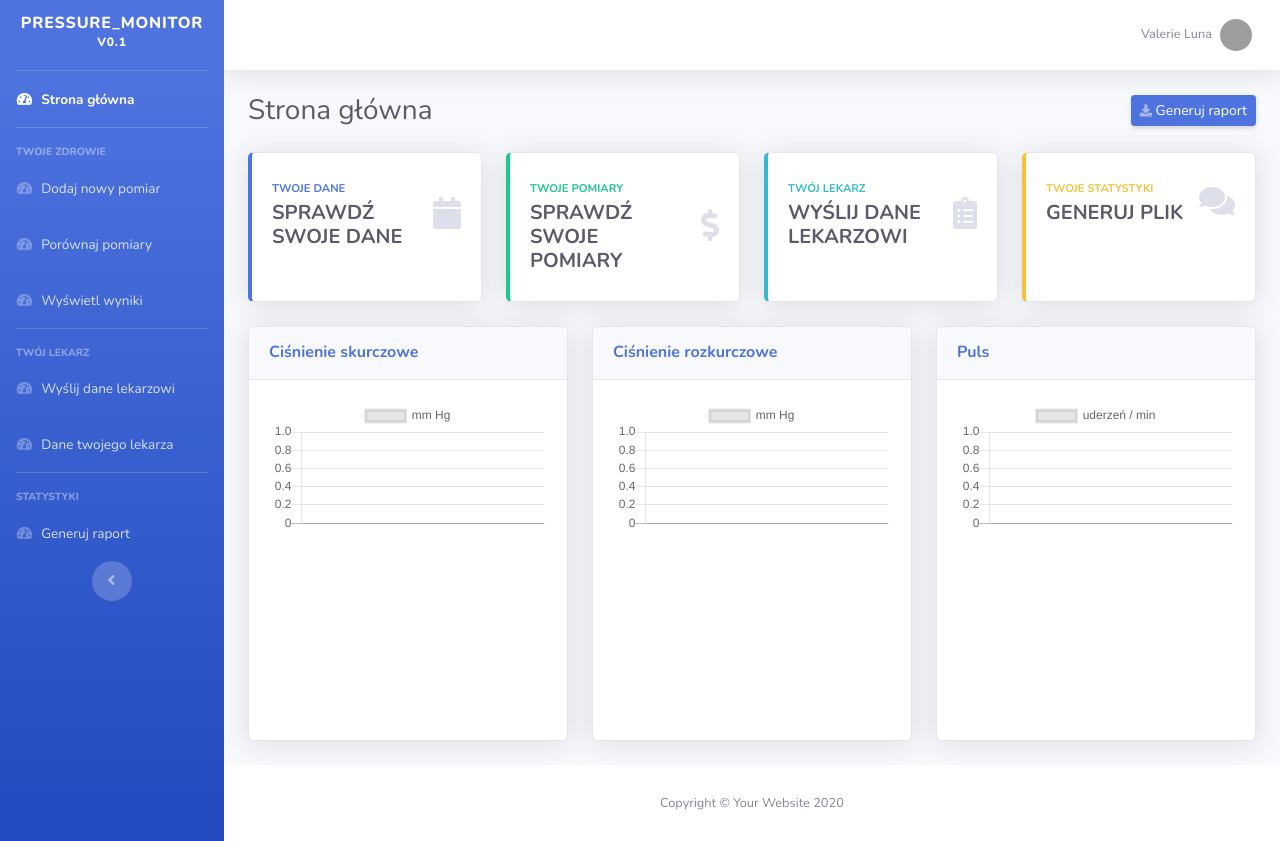
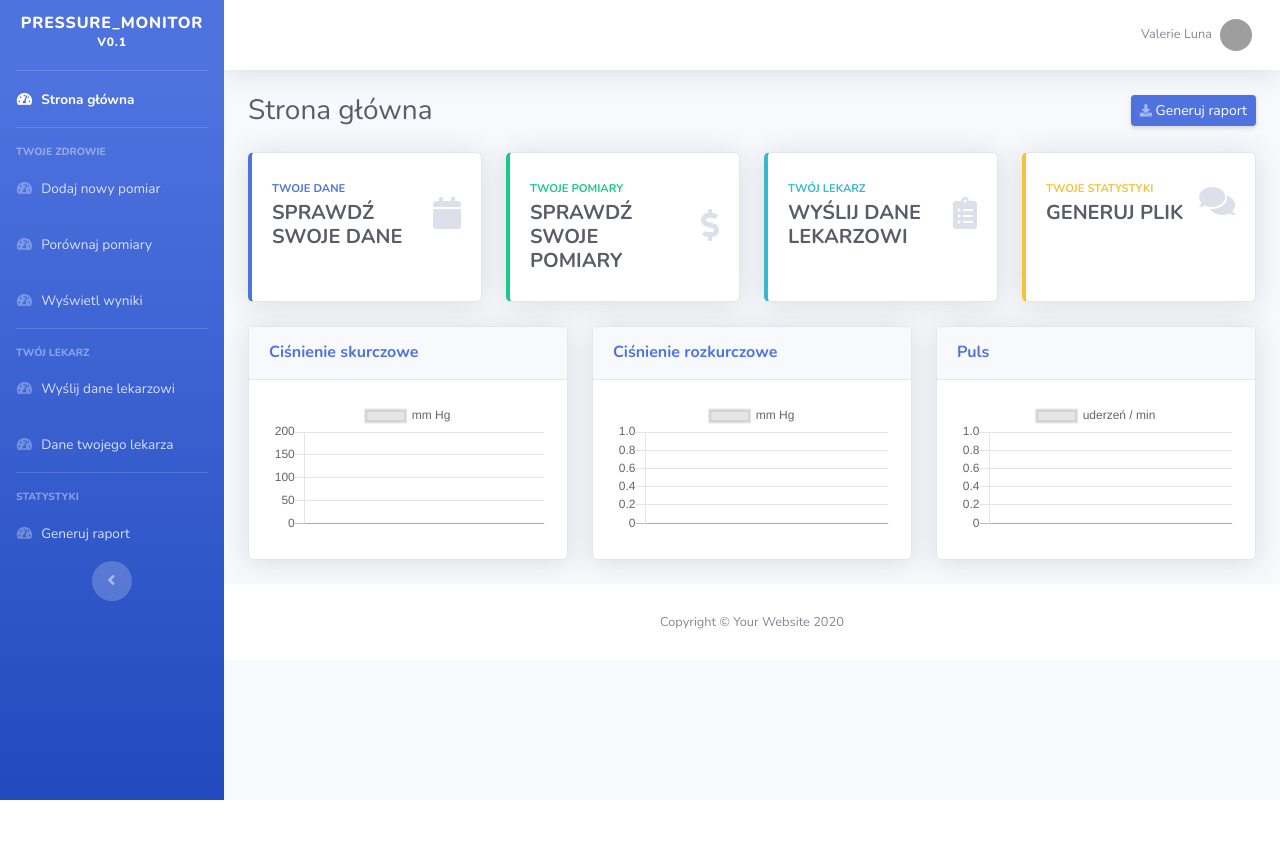
Before and after one commit to JakubWolak/blood_pressure_monitor, a Django app: page / in a window 1280 px wide. After the commit the page ends 800 px from the top, so only its background shows below. Run offline with Django 3.2, Linux system fonts and the light colour scheme; a user stored in the database is signed in; tables that the repository leaves empty hold one stand-in row (values such as "Sample post"); some libraries are stand-ins or nearby versions; grey boxes are pictures that could not be loaded.

Commit message:
adjust chart height

```diff
--- a/homepage/templates/homepage/index.html
+++ b/homepage/templates/homepage/index.html
@@ -107,7 +107,7 @@
                 </div>
                 <!-- Card Body -->
                 <div class="card-body">
-                  <div class="chart-area">
+                  <div class="chart-area h-100">
                     <canvas id="systolic_pressure" width='100%'></canvas>
                   </div>
                 </div>
@@ -123,7 +123,7 @@
                 </div>
                 <!-- Card Body -->
                 <div class="card-body">
-                  <div class="chart-area">
+                  <div class="chart-area h-100">
                     <canvas id="diastolic_pressure" width='100%'></canvas>
                   </div>
                 </div>
@@ -139,7 +139,7 @@
                 </div>
                 <!-- Card Body -->
                 <div class="card-body">
-                  <div class="chart-area">
+                  <div class="chart-area h-100">
                     <canvas id="pulse" width='100%'></canvas>
                   </div>
                 </div>
@@ -199,6 +199,16 @@
                     label: 'mm Hg',
                     data: systolic_pressure,
                 }]
+            },
+            options: {
+              scales: {
+                yAxes: [{
+                  ticks: {
+                    suggestedMin: 70,
+                    suggestedMax: 200,
+                  }
+                }]
+              }
             }
           });
 
```
